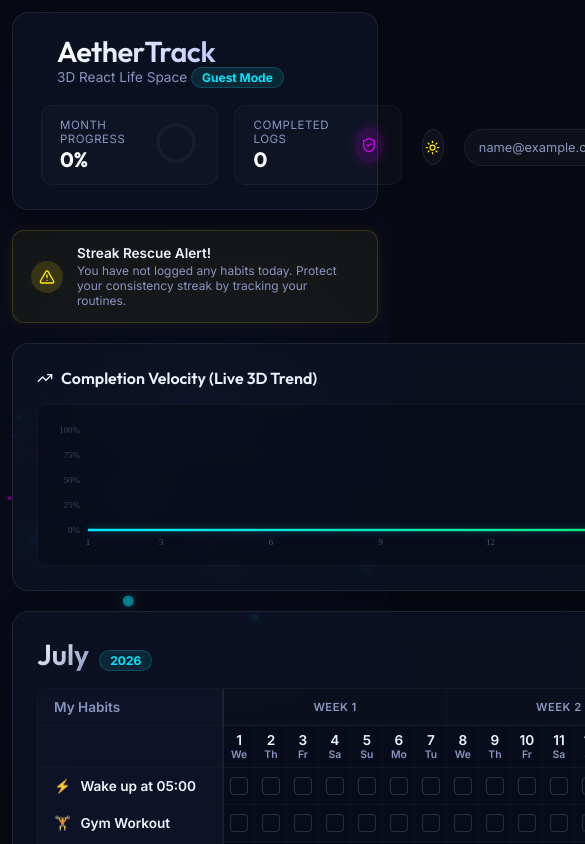
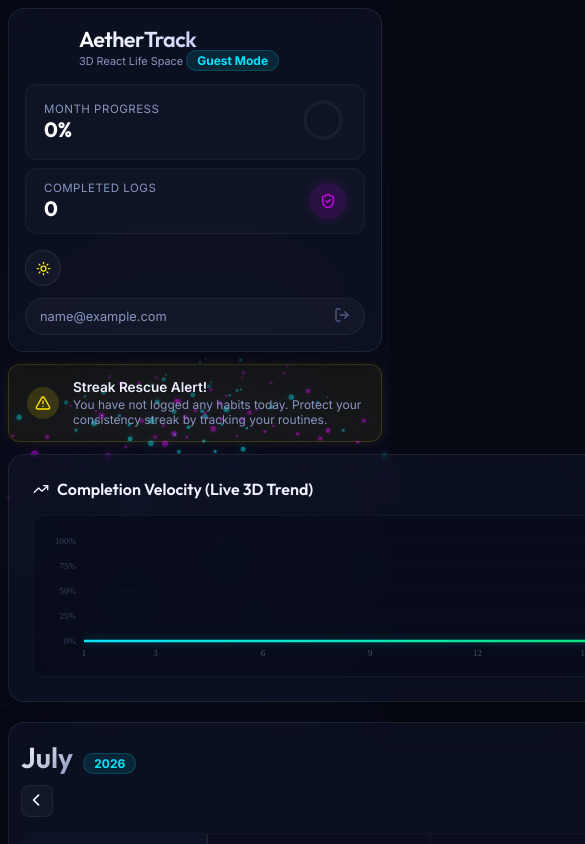
Before and after one commit to Ayush8059/Personal-Tracker, a React (Vite) app: page / in a window 390 px wide. Shown: the top 844 px of the page, 585 px wide, since content can reach past the window. Built offline with nearby package versions, Linux system fonts and the light colour scheme; no server answers; sample sign-in values are in the browser's storage.

Commit message:
Enhance mobile responsive layout rules

```diff
--- a/src/styles/App.css
+++ b/src/styles/App.css
@@ -1196,11 +1196,102 @@ input:checked + .slider:before {
   .app-header {
     flex-direction: column;
     align-items: flex-start;
+    gap: 16px;
+  }
+  .header-right {
+    width: 100%;
+    justify-content: space-between;
+    flex-wrap: wrap;
+    gap: 12px;
   }
   .header-metrics {
     width: 100%;
     overflow-x: auto;
     padding-bottom: 4px;
+  }
+}
+
+@media (max-width: 480px) {
+  /* Core layout padding reductions */
+  .app-container {
+    padding: 8px;
+    gap: 12px;
+  }
+  .app-header {
+    padding: 16px;
+    gap: 16px;
+  }
+  .brand-logo {
+    width: 38px;
+    height: 38px;
+    font-size: 1.1rem;
+  }
+  .brand-text h1 {
+    font-size: 1.35rem;
+  }
+  .brand-text p {
+    font-size: 0.68rem;
+  }
+  .header-right {
+    flex-direction: column;
+    align-items: stretch;
+    gap: 12px;
+    width: 100%;
+  }
+  .header-metrics {
+    flex-direction: column;
+    gap: 8px;
+    width: 100%;
+  }
+  .metric-card {
+    width: 100%;
+    justify-content: space-between;
+  }
+  .user-profile-badge {
+    width: 100%;
+    justify-content: space-between;
+  }
+
+  /* Auth forms visual sizing updates */
+  .auth-card {
+    padding: 24px 20px;
+    border-radius: 16px;
+  }
+  .auth-header h2 {
+    font-size: 1.4rem;
+  }
+
+  /* Main grid sections */
+  .grid-panel {
+    padding: 16px 12px;
+  }
+  .month-header-wrapper {
+    flex-direction: column;
+    align-items: flex-start;
+    gap: 10px;
+  }
+  .month-nav {
+    width: 100%;
+    justify-content: space-between;
+  }
+
+  /* Settings form layout adjustment */
+  .input-row {
+    flex-direction: column;
+    gap: 10px;
+  }
+  .input-group.half {
+    width: 100%;
+  }
+
+  /* Sheet Tab Bar sizing adjustment */
+  .tabs-container {
+    border-radius: 16px;
+    padding: 4px;
+  }
+  .sheet-tab {
+    padding: 6px 12px;
+    font-size: 0.75rem;
   }
 }
 
```
